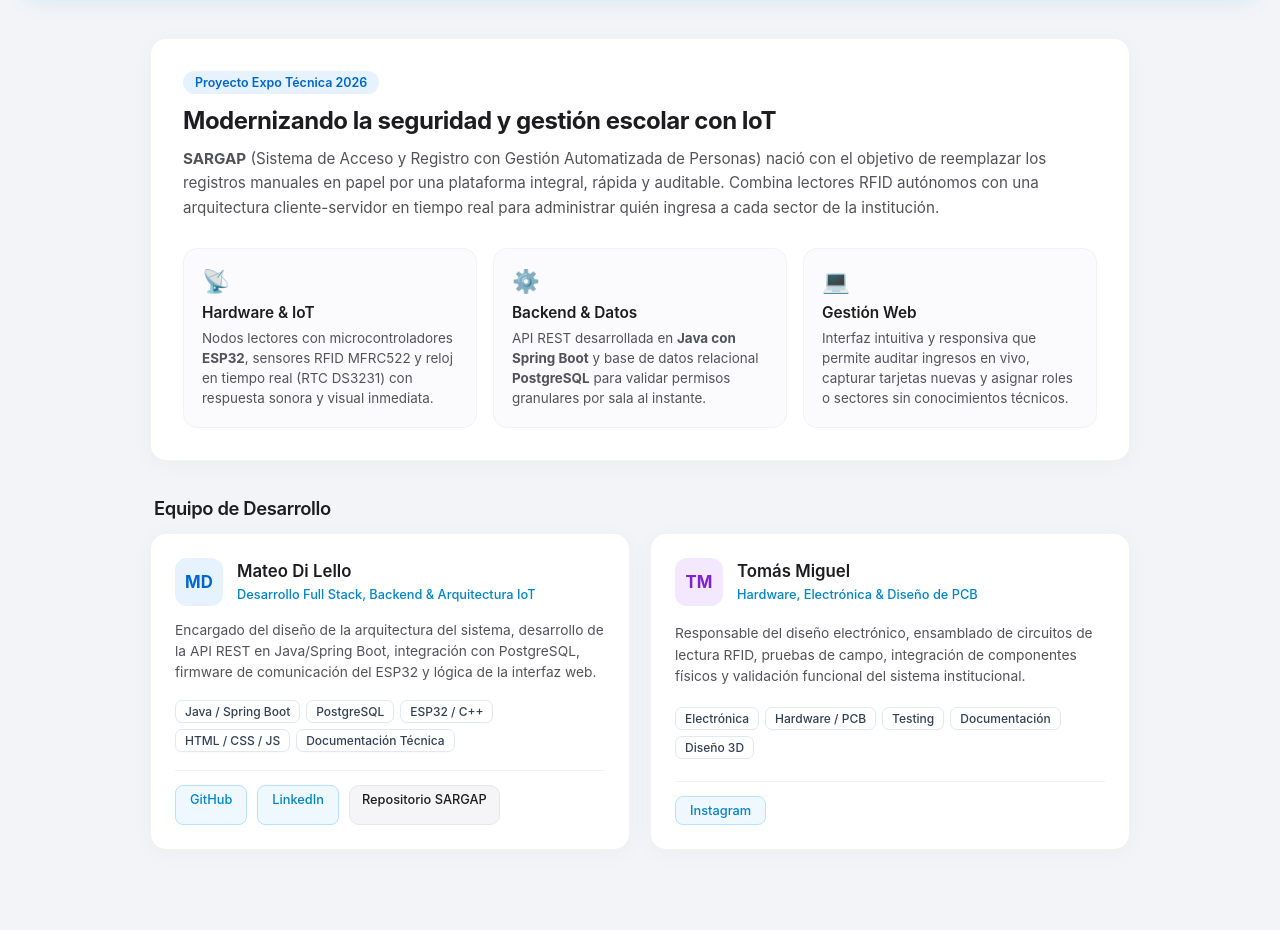
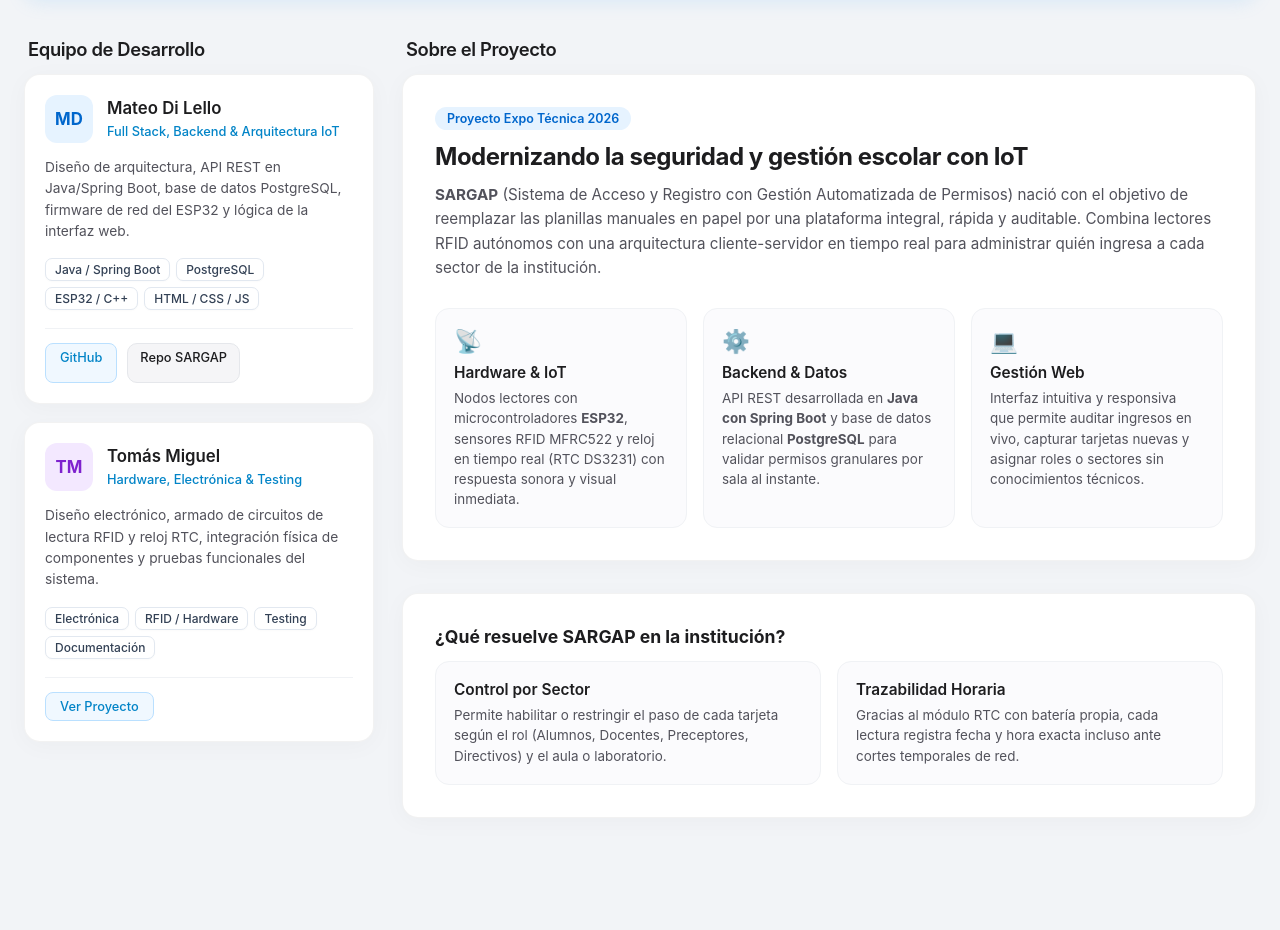
Before and after one commit to MateoDiLello/SARGAP, a plain HTML site: page Frontend/pages/about.html in a window 1280 px wide. Shown: the part 94-1024 px from the top of the page. After the commit the page ends 976 px from the top, so only its background shows below. Drawn offline with Linux system fonts and the light colour scheme.

Commit message:
Actualiza layout en 2 columnas alineadas en Panel Principal y Sobre Nosotros

```diff
--- a/Frontend/css/styles.css
+++ b/Frontend/css/styles.css
@@ -989,3 +989,67 @@ th,
   padding-top: 14px;
   border-top: 1px solid #f0f2f5;
 }
+
+/* Apila las tarjetas de equipo en la barra lateral izquierda */
+.team-sidebar-list {
+  display: flex;
+  flex-direction: column;
+  gap: 18px;
+}
+
+.team-sidebar-list .team-card {
+  padding: 20px;
+}
+
+
+/* =========================================
+   14. LAYOUT DE DASHBOARD EN 2 COLUMNAS
+   ========================================= */
+.dashboard-layout {
+  max-width: 100%; /* Ocupa todo el ancho disponible, alineado con el navbar */
+  margin: 0;
+  display: grid;
+  grid-template-columns: 350px 1fr; /* 350px a la izquierda y todo el resto para las tablas */
+  gap: 28px;
+  align-items: start;
+}
+
+
+/* Barra lateral fija al hacer scroll */
+.dashboard-sidebar {
+  position: sticky;
+  top: 24px;
+}
+
+/* Dentro del sidebar, los campos del formulario se apilan verticalmente */
+.dashboard-sidebar .form-grid {
+  grid-template-columns: 1fr;
+  gap: 14px;
+}
+
+.dashboard-sidebar .form-card,
+.dashboard-content .seccion-header,
+.dashboard-content .tabla-card {
+  max-width: 100%;
+  margin-left: 0;
+  margin-right: 0;
+}
+
+.dashboard-content .seccion-header:first-child {
+  margin-top: 0;
+}
+
+/* Responsive: en pantallas menores a 1024px vuelve a 1 sola columna */
+@media (max-width: 1024px) {
+  .dashboard-layout {
+    grid-template-columns: 1fr;
+  }
+
+  .dashboard-sidebar {
+    position: static;
+  }
+
+  .dashboard-sidebar .form-grid {
+    grid-template-columns: repeat(auto-fit, minmax(200px, 1fr));
+  }
+}
--- a/Frontend/pages/about.html
+++ b/Frontend/pages/about.html
@@ -1,19 +1,20 @@
 <!DOCTYPE html>
 <html lang="es">
+
 <head>
   <meta charset="UTF-8">
   <meta name="viewport" content="width=device-width, initial-scale=1.0">
   <title>Sobre Nosotros — SARGAP</title>
-  <!-- Ajustá esta ruta si tu carpeta de estilos tiene otro nombre -->
   <link rel="stylesheet" href="../css/styles.css">
 </head>
+
 <body>
 
-  <!-- BARRA DE NAVEGACIÓN (Igual a index.html) -->
+  <!-- BARRA DE NAVEGACIÓN (Idéntica a index.html) -->
   <header class="navbar">
     <div class="navbar-left">
       <div class="brand">
-        <!-- Ajustá la ruta de tu logo si hace falta -->
+        <img src="../img/logo.png" alt="Logo SARGAP" class="logo-img" onerror="this.style.display='none'">
         <span class="brand-name">SARGAP</span>
       </div>
       <div class="divider"></div>
@@ -27,19 +28,87 @@
       <a href="about.html" class="nav-item" style="background-color: rgba(255,255,255,0.32); font-weight: 600;">Sobre Nosotros</a>
       <div class="user-profile">
         <div class="avatar">D</div>
-        <span>Director</span>
+        <span><strong>Director</strong></span>
       </div>
     </div>
   </header>
 
-  <main class="about-container">
+  <!-- LAYOUT EN 2 COLUMNAS (Reutiliza .dashboard-layout) -->
+  <main class="dashboard-layout">
 
-    <!-- TARJETA DE PRESENTACIÓN DEL PROYECTO -->
+    <!-- COLUMNA IZQUIERDA: TARJETAS DE MATEO Y TOMÁS -->
+    <aside class="dashboard-sidebar">
+      <div class="seccion-header" style="margin-top: 0;">
+        <h2>Equipo de Desarrollo</h2>
+      </div>
+
+      <div class="team-sidebar-list">
+        <!-- INTEGRANTE 1: MATEO -->
+        <article class="team-card">
+          <div class="team-header">
+            <div class="team-avatar avatar-mateo">MD</div>
+            <div>
+              <h3>Mateo Di Lello</h3>
+              <span class="team-role">Full Stack, Backend & Arquitectura IoT</span>
+            </div>
+          </div>
+          <p class="team-bio">
+            Diseño de arquitectura, API REST en Java/Spring Boot, base de datos PostgreSQL, firmware de red del ESP32 y lógica de la interfaz web.
+          </p>
+          <div class="team-tags">
+            <span class="mini-badge-espacio">Java / Spring Boot</span>
+            <span class="mini-badge-espacio">PostgreSQL</span>
+            <span class="mini-badge-espacio">ESP32 / C++</span>
+            <span class="mini-badge-espacio">HTML / CSS / JS</span>
+          </div>
+          <div class="team-links">
+            <a href="https://github.com" target="_blank" rel="noopener noreferrer" class="btn-editar-tabla" style="text-decoration: none;">
+              GitHub
+            </a>
+            <a href="https://github.com/SARGAP" target="_blank" rel="noopener noreferrer" class="btn-secundario" style="text-decoration: none; padding: 6px 12px; font-size: 0.8rem;">
+              Repo SARGAP
+            </a>
+          </div>
+        </article>
+
+        <!-- INTEGRANTE 2: TOMÁS -->
+        <article class="team-card">
+          <div class="team-header">
+            <div class="team-avatar avatar-tomas">TM</div>
+            <div>
+              <h3>Tomás Miguel</h3>
+              <span class="team-role">Hardware, Electrónica & Testing</span>
+            </div>
+          </div>
+          <p class="team-bio">
+            Diseño electrónico, armado de circuitos de lectura RFID y reloj RTC, integración física de componentes y pruebas funcionales del sistema.
+          </p>
+          <div class="team-tags">
+            <span class="mini-badge-espacio">Electrónica</span>
+            <span class="mini-badge-espacio">RFID / Hardware</span>
+            <span class="mini-badge-espacio">Testing</span>
+            <span class="mini-badge-espacio">Documentación</span>
+          </div>
+          <div class="team-links">
+            <a href="https://github.com/SARGAP" target="_blank" rel="noopener noreferrer" class="btn-editar-tabla" style="text-decoration: none;">
+              Ver Proyecto
+            </a>
+          </div>
+        </article>
+      </div>
+    </aside>
+
+    <!-- COLUMNA DERECHA: INFORMACIÓN DEL PROYECTO Y ARQUITECTURA -->
+    <div class="dashboard-content">
+      <div class="seccion-header" style="margin-top: 0;">
+        <h2>Sobre el Proyecto</h2>
+      </div>
+
       <section class="about-hero-card">
         <span class="about-pill">Proyecto Expo Técnica 2026</span>
         <h2>Modernizando la seguridad y gestión escolar con IoT</h2>
         <p>
-        <strong>SARGAP</strong> (Sistema de Acceso y Registro con Gestión Automatizada de Personas) nació con el objetivo de reemplazar los registros manuales en papel por una plataforma integral, rápida y auditable. Combina lectores RFID autónomos con una arquitectura cliente-servidor en tiempo real para administrar quién ingresa a cada sector de la institución.
+          <strong>SARGAP</strong> (Sistema de Acceso y Registro con Gestión Automatizada de Permisos) nació con el objetivo de reemplazar las planillas manuales en papel por una plataforma integral, rápida y auditable. Combina lectores RFID autónomos con una arquitectura cliente-servidor en tiempo real para administrar quién ingresa a cada sector de la institución.
         </p>
 
         <!-- 3 PILARES TECNOLÓGICOS -->
@@ -62,76 +131,24 @@
         </div>
       </section>
 
-    <!-- SECCIÓN DEL EQUIPO -->
-    <div class="seccion-header">
-      <h2>Equipo de Desarrollo</h2>
+      <!-- TARJETA EXTRA DE CARACTERÍSTICAS CLAVE -->
+      <section class="about-hero-card">
+        <h3 style="margin: 0 0 14px 0; font-size: 1.1rem; color: #1d1d1f;">¿Qué resuelve SARGAP en la institución?</h3>
+        <div class="pillars-grid">
+          <div class="pillar-item">
+            <h3>Control por Sector</h3>
+            <p>Permite habilitar o restringir el paso de cada tarjeta según el rol (Alumnos, Docentes, Preceptores, Directivos) y el aula o laboratorio.</p>
           </div>
-
-    <section class="team-grid">
-      <!-- INTEGRANTE 1: MATEO -->
-      <article class="team-card">
-        <div class="team-header">
-          <div class="team-avatar avatar-mateo">MD</div>
-          <div>
-            <h3>Mateo Di Lello</h3>
-            <span class="team-role">Desarrollo Full Stack, Backend & Arquitectura IoT</span>
+          <div class="pillar-item">
+            <h3>Trazabilidad Horaria</h3>
+            <p>Gracias al módulo RTC con batería propia, cada lectura registra fecha y hora exacta incluso ante cortes temporales de red.</p>
           </div>
         </div>
-        <p class="team-bio">
-          Encargado del diseño de la arquitectura del sistema, desarrollo de la API REST en Java/Spring Boot, integración con PostgreSQL, firmware de comunicación del ESP32 y lógica de la interfaz web.
-        </p>
-        <div class="team-tags">
-          <span class="mini-badge-espacio">Java / Spring Boot</span>
-          <span class="mini-badge-espacio">PostgreSQL</span>
-          <span class="mini-badge-espacio">ESP32 / C++</span>
-          <span class="mini-badge-espacio">HTML / CSS / JS</span>
-          <span class="mini-badge-espacio">Documentación Técnica</span>
-
+      </section>
     </div>
-        <div class="team-links">
-          <a href="https://github.com/MateoDiLello" target="_blank" rel="noopener noreferrer" class="btn-editar-tabla" style="text-decoration: none;">
-            GitHub
-          </a>
-          <a href="https://www.linkedin.com/in/mateo-di-lello-48b751427" target="_blank" rel="noopener noreferrer" class="btn-editar-tabla" style="text-decoration: none;">
-            LinkedIn
-          </a>
-
-          <a href="https://github.com/MateoDiLello/SARGAP" target="_blank" rel="noopener noreferrer" class="btn-secundario" style="text-decoration: none; padding: 6px 12px; font-size: 0.8rem;">
-            Repositorio SARGAP
-          </a>
-
-
-        </div>
-      </article>
-
-      <!-- INTEGRANTE 2: TOMÁS -->
-      <article class="team-card">
-        <div class="team-header">
-          <div class="team-avatar avatar-tomas">TM</div>
-          <div>
-            <h3>Tomás Miguel</h3>
-            <span class="team-role">Hardware, Electrónica & Diseño de PCB</span>
-          </div>
-        </div>
-        <p class="team-bio">
-          Responsable del diseño electrónico, ensamblado de circuitos de lectura RFID, pruebas de campo, integración de componentes físicos y validación funcional del sistema institucional.
-        </p>
-        <div class="team-tags">
-          <span class="mini-badge-espacio">Electrónica</span>
-          <span class="mini-badge-espacio">Hardware / PCB</span>
-          <span class="mini-badge-espacio">Testing</span>
-          <span class="mini-badge-espacio">Documentación</span>
-          <span class="mini-badge-espacio">Diseño 3D</span>
-        </div>
-        <div class="team-links">
-          <a href="https://www.instagram.com/tom_mig_/" target="_blank" rel="noopener noreferrer" class="btn-editar-tabla" style="text-decoration: none;">
-            Instagram
-          </a>
-        </div>
-      </article>
-    </section>
 
   </main>
 
 </body>
+
 </html>
```
Also changed, not shown: Frontend/pages/index.html (+35 -27 lines). Lines whose indentation alone changed are shown as unchanged.
